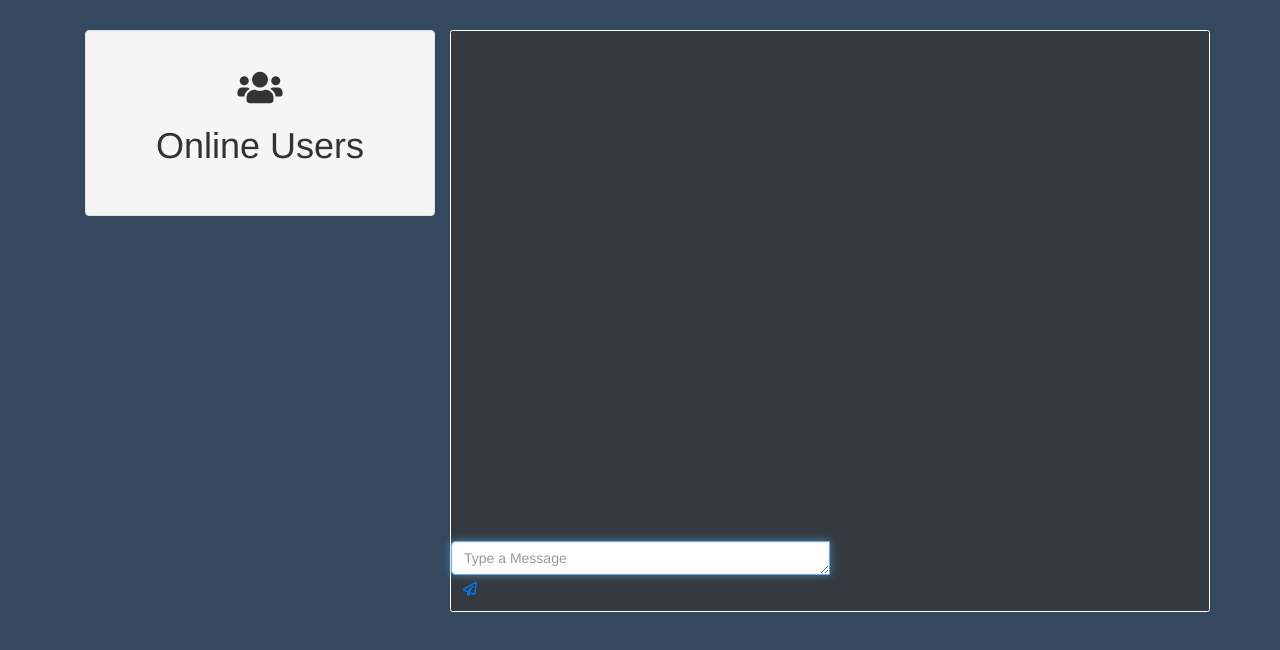
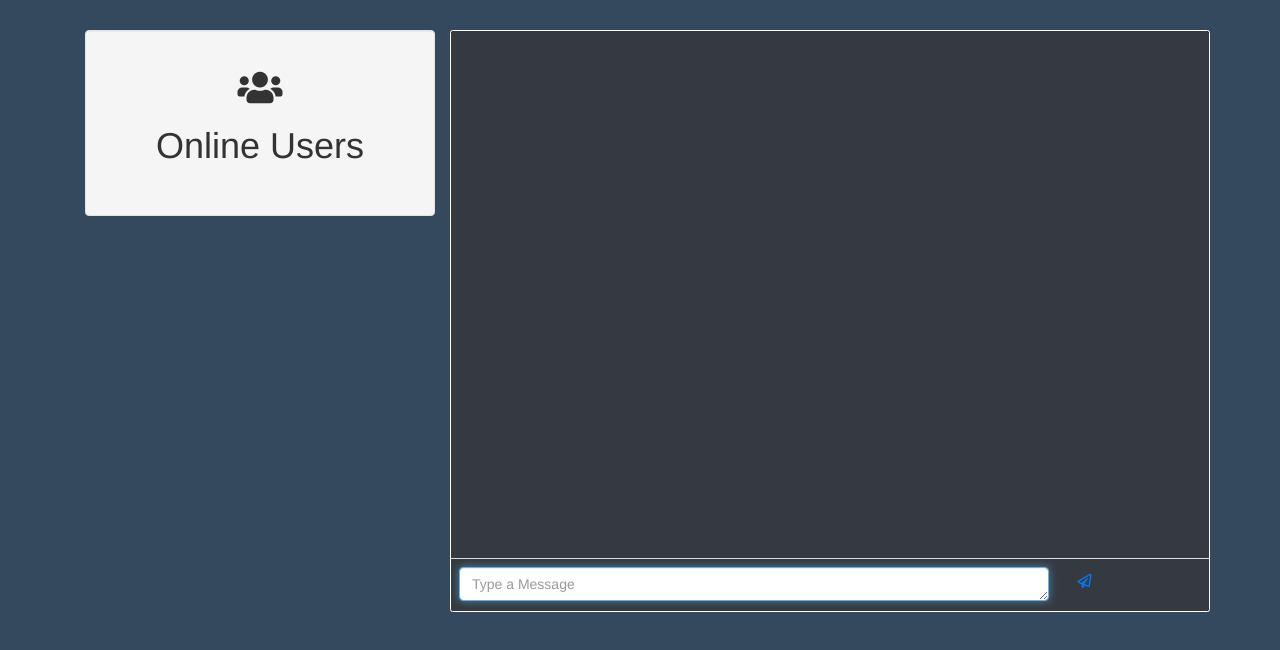
Before and after one commit to Techit-Kakaew/socket.io-webchat, a website: page index.html in a window 1280 px wide. Both pictures are taken after typing "Sample" into the empty fields and a click on the input "Sign in". Drawn offline with nearby package versions, Linux system fonts and the light colour scheme; no server answers.

Commit message:
13th commit

```diff
--- a/index.html
+++ b/index.html
@@ -38,7 +38,7 @@
             left: 0;
             position: absolute;
             right: 0;
-            width: 50%;
+            width: 100%;
         }
 
         .chat {
@@ -85,14 +85,18 @@
                 <div class="chatArea">
                     <ul class="chat" id="chat">
                         <form id="messageForm">
-                            <div class="input-group txtArea mb-1">
-                                <textarea class="form-control" rows="1" id="message"
-                                    placeholder="Type a Message"></textarea>
-                                <div class="input-group-append">
-                                    <button type="button" class="btn btn-outline-primary" id="messageBtn"><i
-                                            class="far fa-paper-plane" style="height: 20px;"></i></button>
-                                </div>
-                            </div>
+                            <table class="table txtArea mb-1">
+                                <tr>
+                                    <th><textarea class="form-control" rows="1" id="message"
+                                            placeholder="Type a Message"></textarea></th>
+                                    <th>
+                                        <div class="input-group-append">
+                                            <button type="button" class="btn btn-outline-primary" id="messageBtn"><i
+                                                    class="far fa-paper-plane" style="height: 20px"></i></button>
+                                        </div>
+                                    </th>
+                                </tr>
+                            </table>
                         </form>
                     </ul>
                 </div>
```
